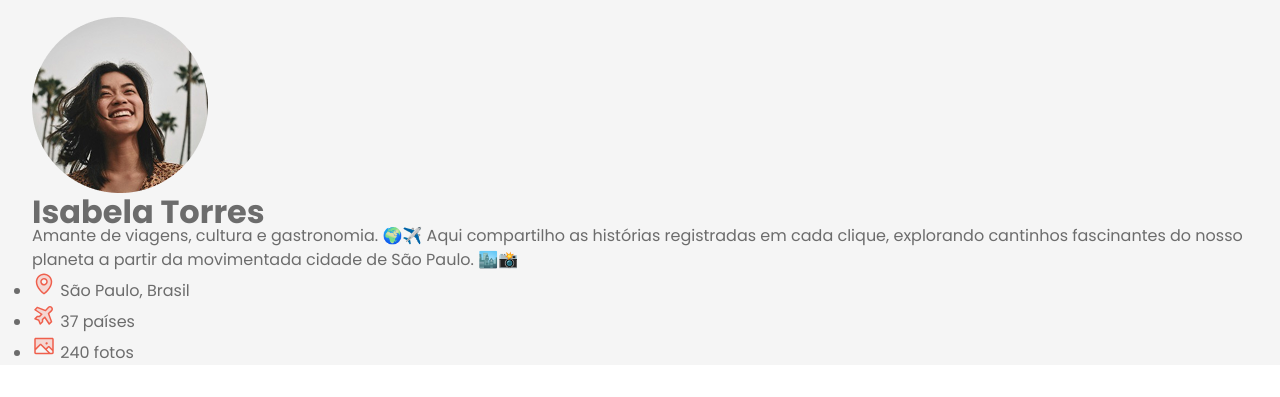
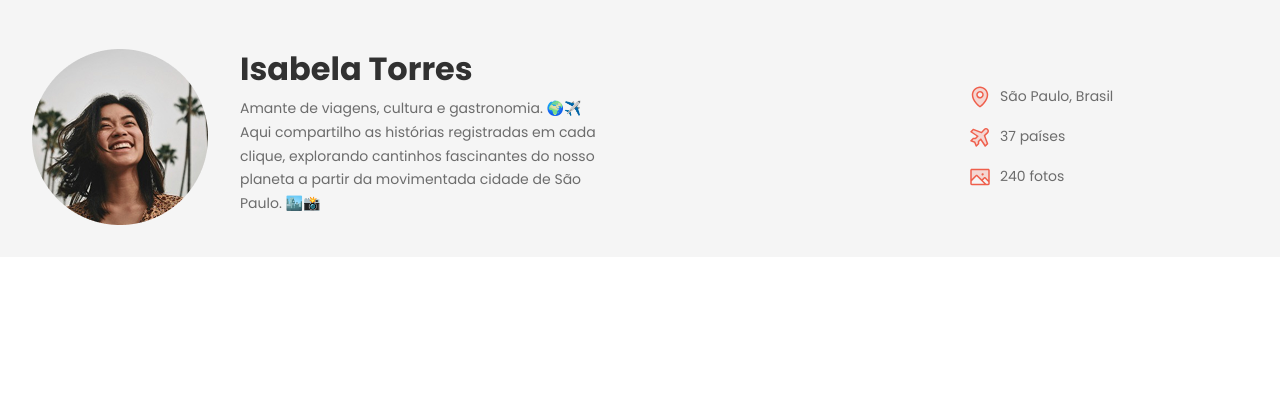
Before and after one commit to marciosykes/Projeto-TravelGram, a plain HTML site: page index.html in a window 1280 px wide. Shown: the part 79-476 px from the top of the page. Drawn offline with Linux system fonts and the light colour scheme.

Commit message:
Done Header :check:

```diff
--- a/index.html
+++ b/index.html
@@ -48,13 +48,13 @@
                  <div>
                     <h1>Isabela Torres</h1>
                     <p>
-                      Amante de viagens, cultura e gastronomia. 🌍✈️
+                      Amante de viagens, cultura e gastronomia. 🌍✈️  <br>
                       Aqui compartilho as histórias registradas em cada clique, explorando cantinhos fascinantes do nosso planeta a partir da movimentada cidade de São Paulo. 🏙️📸
                     </p>
                 </div>
             </div>
 
-            <ul id="Info">
+            <ul id="info">
                 <li>
                     <img src="assets/icons/MapPin.svg" alt="Icone de mapa">
                     <span>São Paulo, Brasil</span>
--- a/styles/global.css
+++ b/styles/global.css
@@ -16,8 +16,8 @@
     --font-family: "Poppins", sans-serif;
     --text: 16px/150% var(--font-family);
     --text-lg: bold 32px/125% var(--font-family);
-    --text-md: 14px/175% var(--font-family);
-    --text-sm: 12px/175% var(--font-family);
+    --text-md: 14px/170% var(--font-family);
+    --text-sm: 12px/170% var(--font-family);
 
 }
 
--- /dev/null
+++ b/styles/header.css
@@ -0,0 +1,40 @@
+header {
+    padding-block: 32px;
+    font: var(--text-md);
+}
+
+header .container {
+    display: flex;
+    justify-content: space-between;
+    align-items: center;
+}
+
+#profile {
+    display: flex;;
+    gap: 32px;
+}
+
+#profile > div {
+    max-width: 384px;
+}
+
+#profile h1 {
+    font: var(--text-lg);
+    color: var(--text-color-primary);
+    margin-bottom: 8px;
+}
+
+
+#info {
+    list-style: none;
+    display: flex;
+    flex-direction: column;
+    gap: 16px;
+    width: 280px;
+}
+
+#info li {
+    display: flex;
+    align-items: center;
+    gap: 8px;
+}
--- a/styles/index.css
+++ b/styles/index.css
@@ -1,2 +1,3 @@
 @import url(global.css);
 @import url(nav.css);
+@import url(header.css);
```
